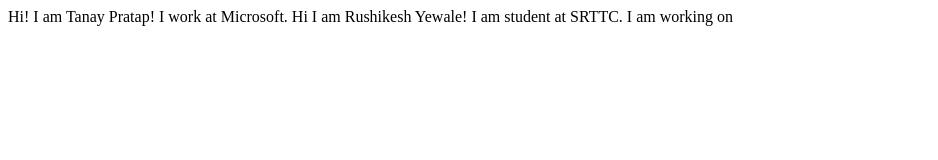
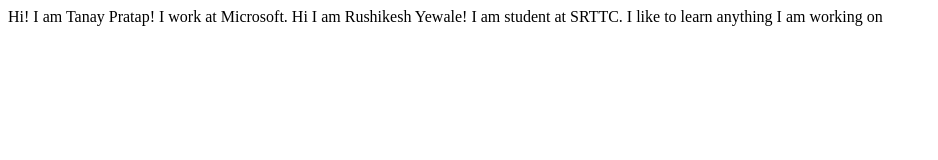
Before and after one commit to Rushi98500/Demo-Of-Git, a plain HTML site: page index.html in a window 1280 px wide. Shown: the whole page, without its empty margins (0-938 px from the left). Drawn offline with Linux system fonts and the light colour scheme.

Commit message:
Update: Interest

```diff
--- a/index.html
+++ b/index.html
@@ -11,6 +11,8 @@ I work at Microsoft.
 Hi I am Rushikesh Yewale!
 I am student at SRTTC.
 
+I like to learn anything
+
 I am working on
 
 </body>
```
